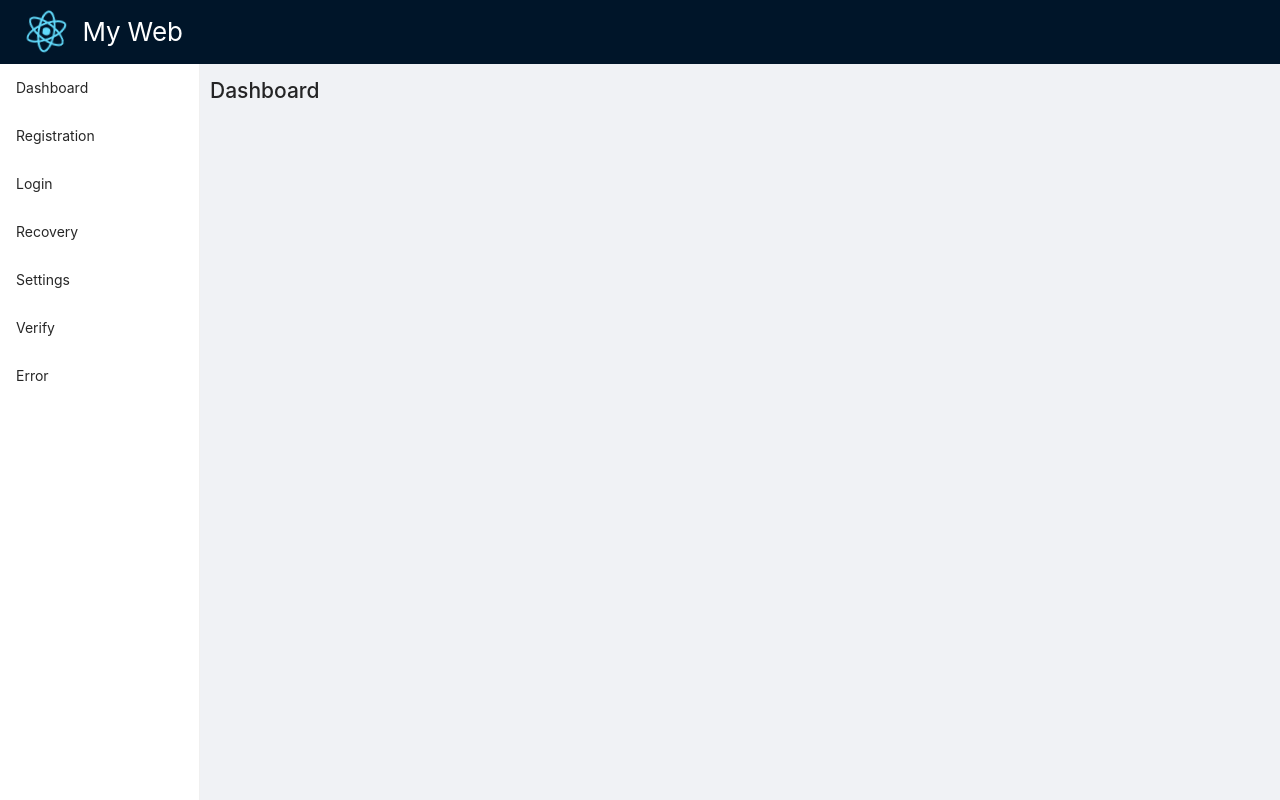
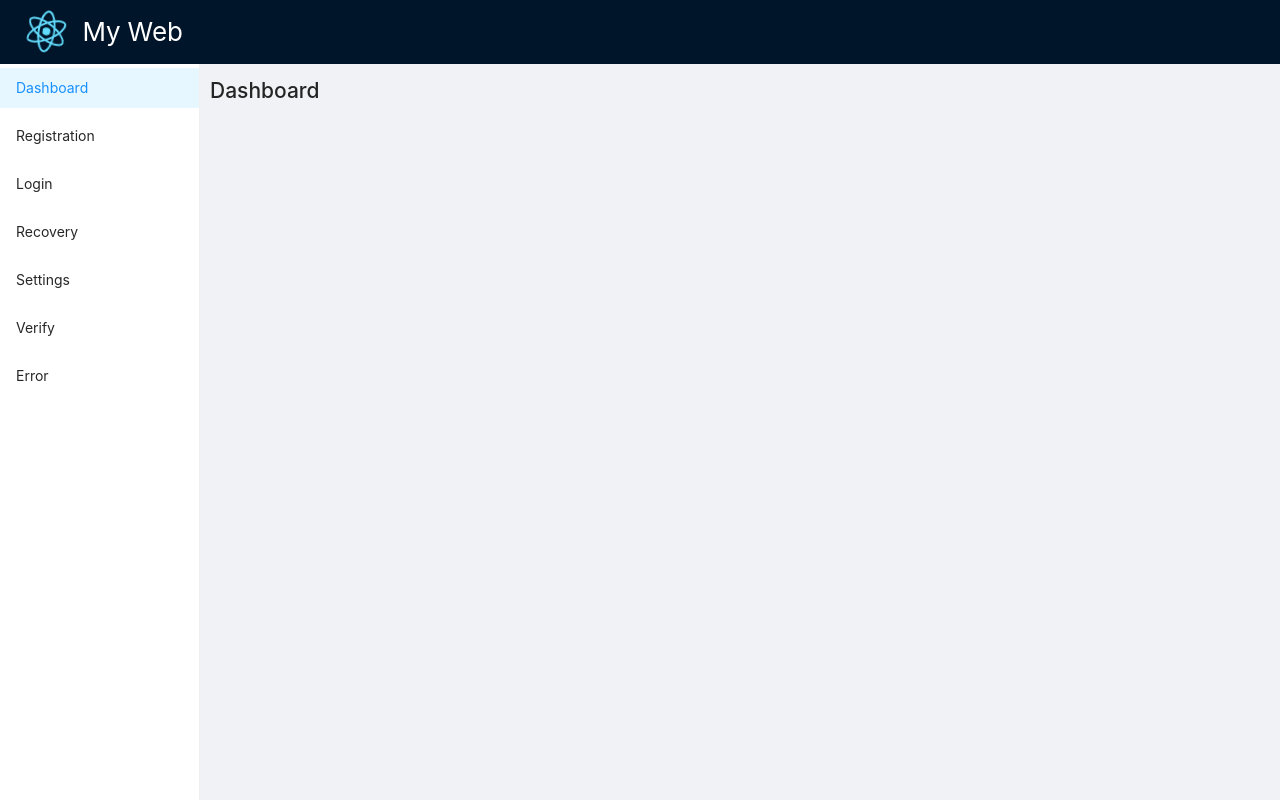
Before and after one commit to ikuokuo/start-ory-kratos, a React (Create React App) app in the folder my-web/: page / in a window 1280 px wide. Built offline with nearby package versions, Linux system fonts and the light colour scheme; no server answers; what @ory/kratos-client would draw is missing.

Commit message:
fix(web): select dashboard if base url

```diff
--- a/my-web/src/App.tsx
+++ b/my-web/src/App.tsx
@@ -49,9 +49,10 @@ class App extends React.Component {
 
 class AppSider extends React.Component<RouteComponentProps> {
   render() {
-    const menuItemKey = this.props.location.pathname.substr(
+    let menuItemKey = this.props.location.pathname.substr(
       this.props.location.pathname.lastIndexOf("/") + 1
     );
+    if (menuItemKey.length === 0) menuItemKey = "dashboard";
     return (
       <Sider width={200} className="App-sider">
         <Menu defaultSelectedKeys={[menuItemKey]} style={{ height: "100%" }}>
```
